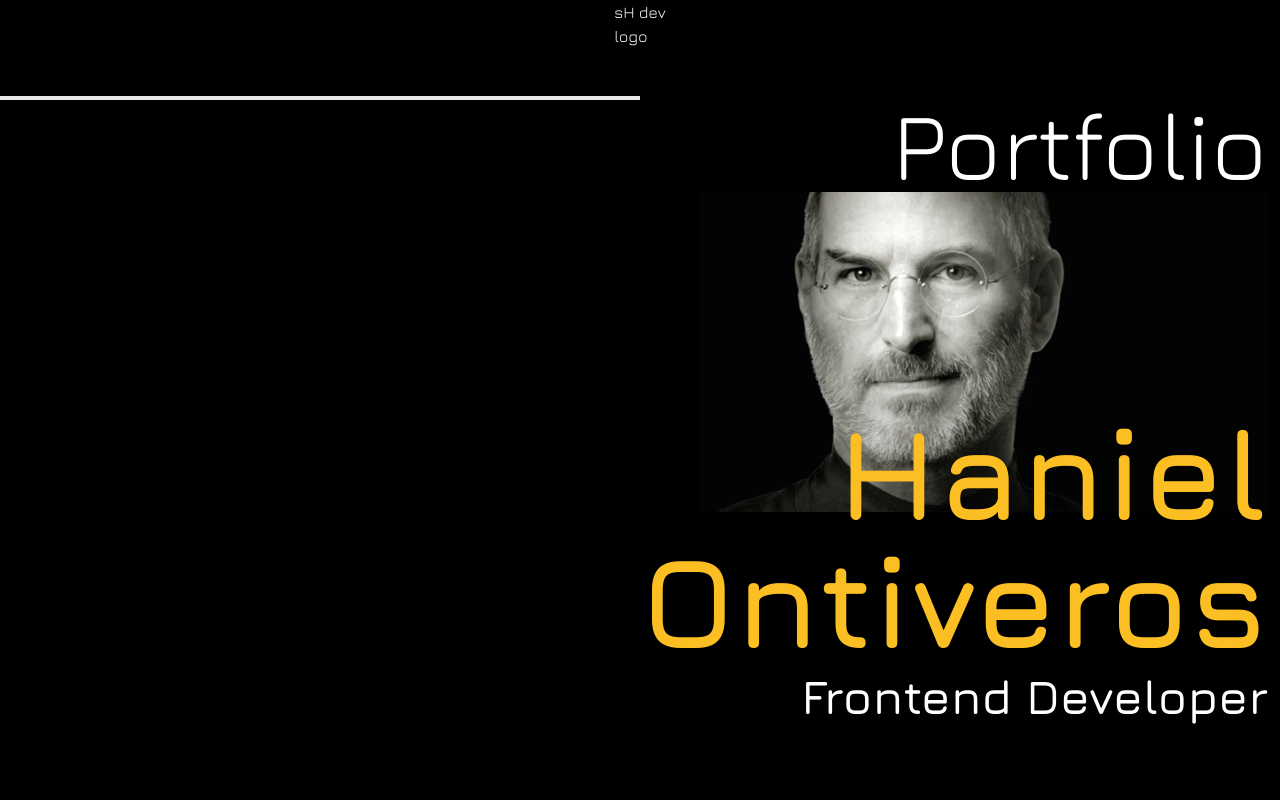
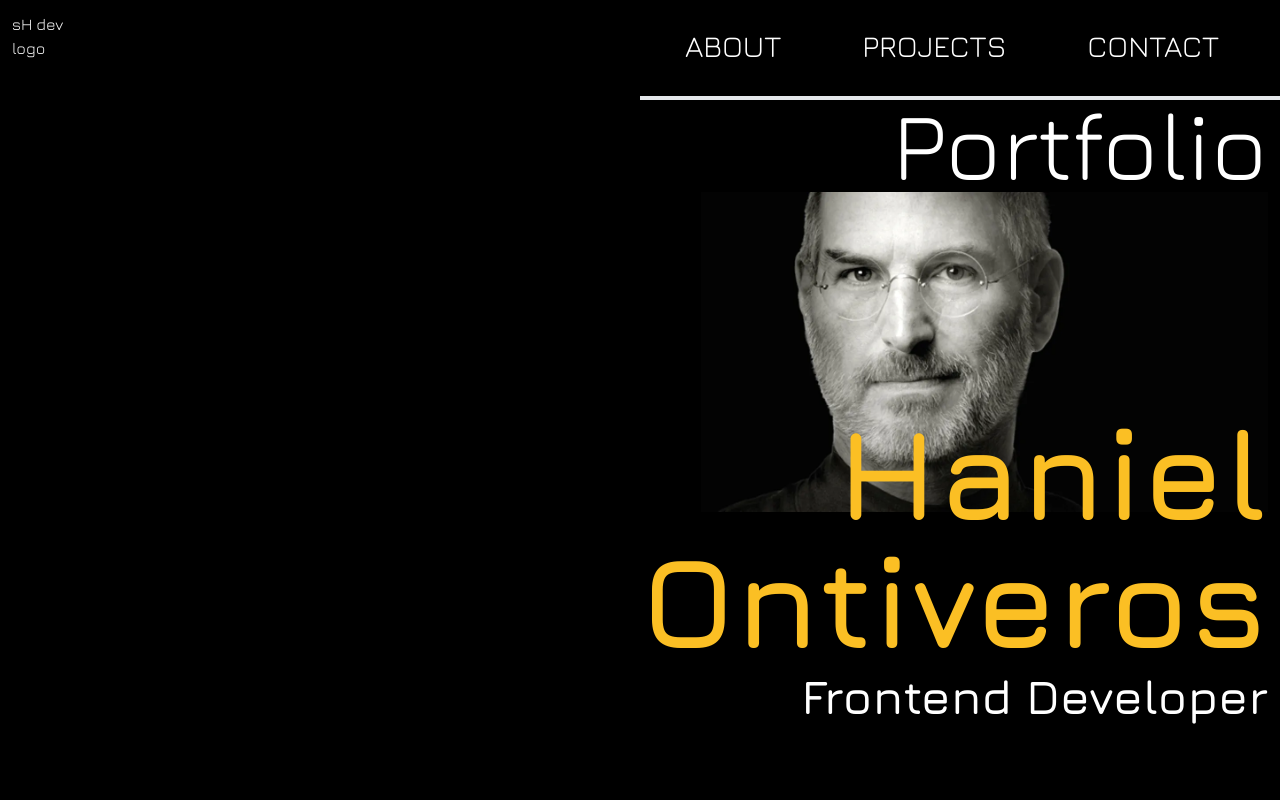
Before and after one commit to HanielOntiveros/portfolio-web, a React (Vite) app: page /about in a window 1280 px wide. Shown: the top 800 px of the page. Built offline with nearby package versions, Linux system fonts and the light colour scheme.

Commit message:
desktop navbar version done

```diff
--- a/src/components/Navbar/Navbar.jsx
+++ b/src/components/Navbar/Navbar.jsx
@@ -11,11 +11,14 @@ export const Navbar = () => {
     }
 
     return (
-        <nav className='fixed w-full top-0 end-0 h-16 z-10 md:h-24'>
+        <nav className='fixed w-full top-0 end-0 h-16 z-10 md:h-24 '>
             <div className="flex h-full bg-black">
                 <div className='flex flex-col '>
+                    <div className='hidden lg:flex'>
+                        <NavbarMenu />
+                    </div>
                     <button
-                        className='h-full w-full p-2 z-20 lg:hidden'
+                        className='h-full w-full p-2 z-20 lg:hidden '
                         onClick={handleMenu}
                     >
                         {
@@ -35,11 +38,11 @@ export const Navbar = () => {
                         }
                     </button>
                 </div>
-                <div className='absolute flex  w-full h-full justify-center '>
+                <div className='absolute flex  w-full h-full justify-center  lg:justify-start lg:m-3'>
                     <h1 className='text-white '>sH dev<br />logo</h1>
                 </div>
             </div>
-            <hr className=" decoration-white border-1 md:border-2 lg:w-1/2 lg:" />
+            <hr className=" decoration-white border-1 md:border-2 lg:w-1/2 lg:absolute lg:end-0" />
             {toggleMenu ? <NavbarMenu /> : null}
         </nav >
     )
--- a/src/components/Navbar/NavbarMenu.jsx
+++ b/src/components/Navbar/NavbarMenu.jsx
@@ -1,15 +1,15 @@
 
 export const NavbarMenu = () => {
     return (
-        <div className="relative  h-auto w-screen flex justify-center z-20">
-            <div className="w-screen h-auto  bg-black ">
-                <ul className="w-full h-full flex flex-col items-center">
-                    <li className='inline-block my-3  w-full text-2xl font-regular leading-loose text-white text-center hover:font-bold hover:cursor-pointer md:text-5xl md:my-7'>ABOUT</li>
-                    <hr className="w-2/3" />
-                    <li className='inline-block my-3 w-full text-2xl font-regular leading-loose text-white text-center hover:font-bold hover:cursor-pointer md:text-5xl md:my-7'>PROJECTS</li>
-                    <hr className="w-2/3" />
-                    <li className='inline-block my-3 w-full text-2xl font-regular leading-loose text-white text-center hover:font-bold hover:cursor-pointer md:text-5xl md:my-7'>CONTACT</li>
-                    <hr className="w-2/3 mb-4" />
+        <div className="relative  h-auto w-screen flex justify-center z-20 ">
+            <div className="w-screen h-auto  bg-black  lg:w-1/2 lg:absolute lg:end-0 lg:mr-2">
+                <ul className="w-full h-full flex flex-col items-center lg:flex-row lg:justify-evenly lg:gap-10  lg:px-3">
+                    <li className='inline-block my-3  w-full text-2xl font-regular leading-loose text-white text-center hover:font-bold hover:cursor-pointer md:text-5xl md:my-7 lg:text-3xl lg:w-auto'>ABOUT</li>
+                    <hr className="w-2/3 lg:hidden" />
+                    <li className='inline-block my-3 w-full text-2xl font-regular leading-loose text-white text-center hover:font-bold hover:cursor-pointer md:text-5xl md:my-7 lg:text-3xl lg:w-auto'>PROJECTS</li>
+                    <hr className="w-2/3 lg:hidden" />
+                    <li className='inline-block my-3 w-full text-2xl font-regular leading-loose text-white text-center hover:font-bold hover:cursor-pointer md:text-5xl md:my-7 lg:text-3xl lg:w-auto'>CONTACT</li>
+                    <hr className="w-2/3 mb-4 lg:hidden" />
                 </ul>
 
             </div>
```
